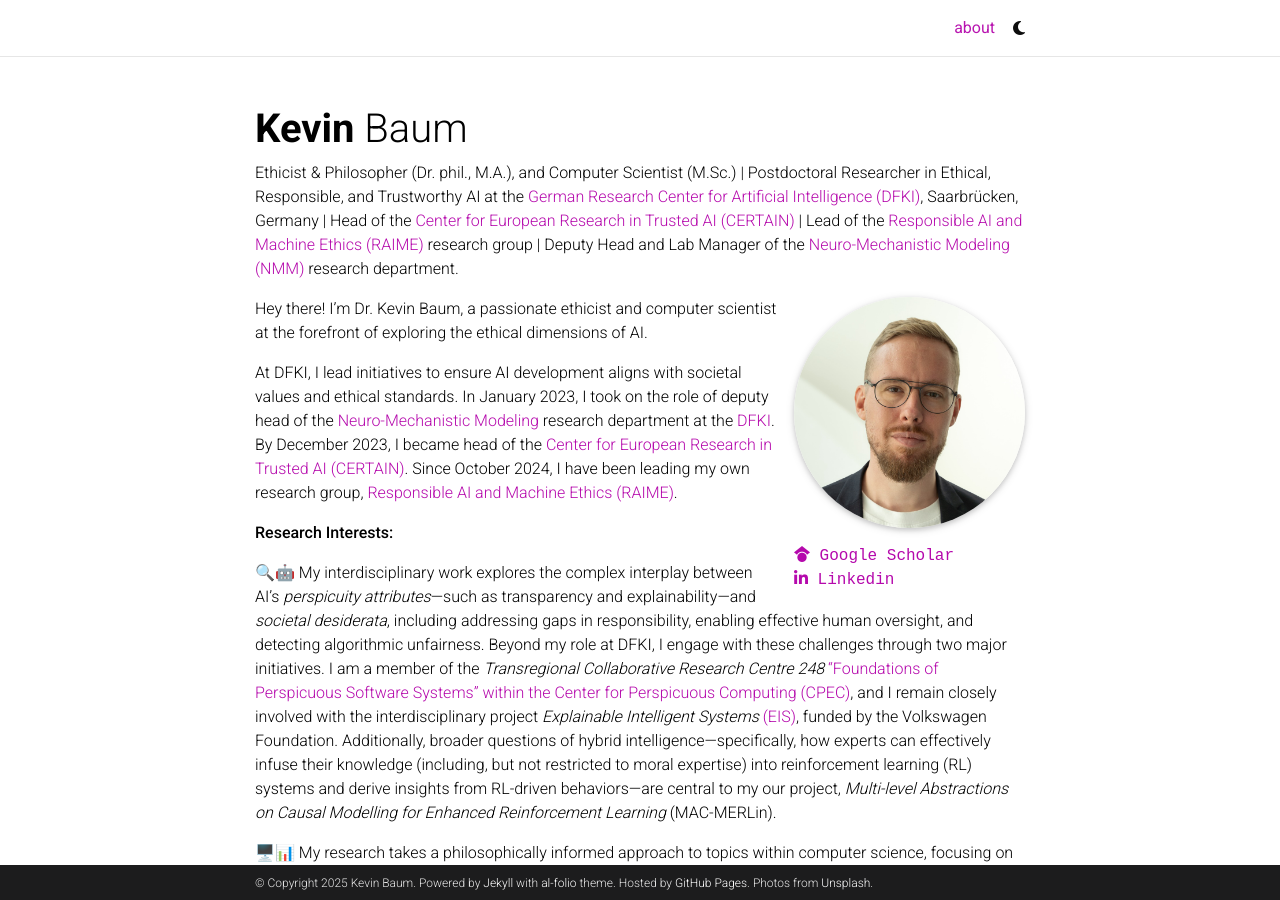
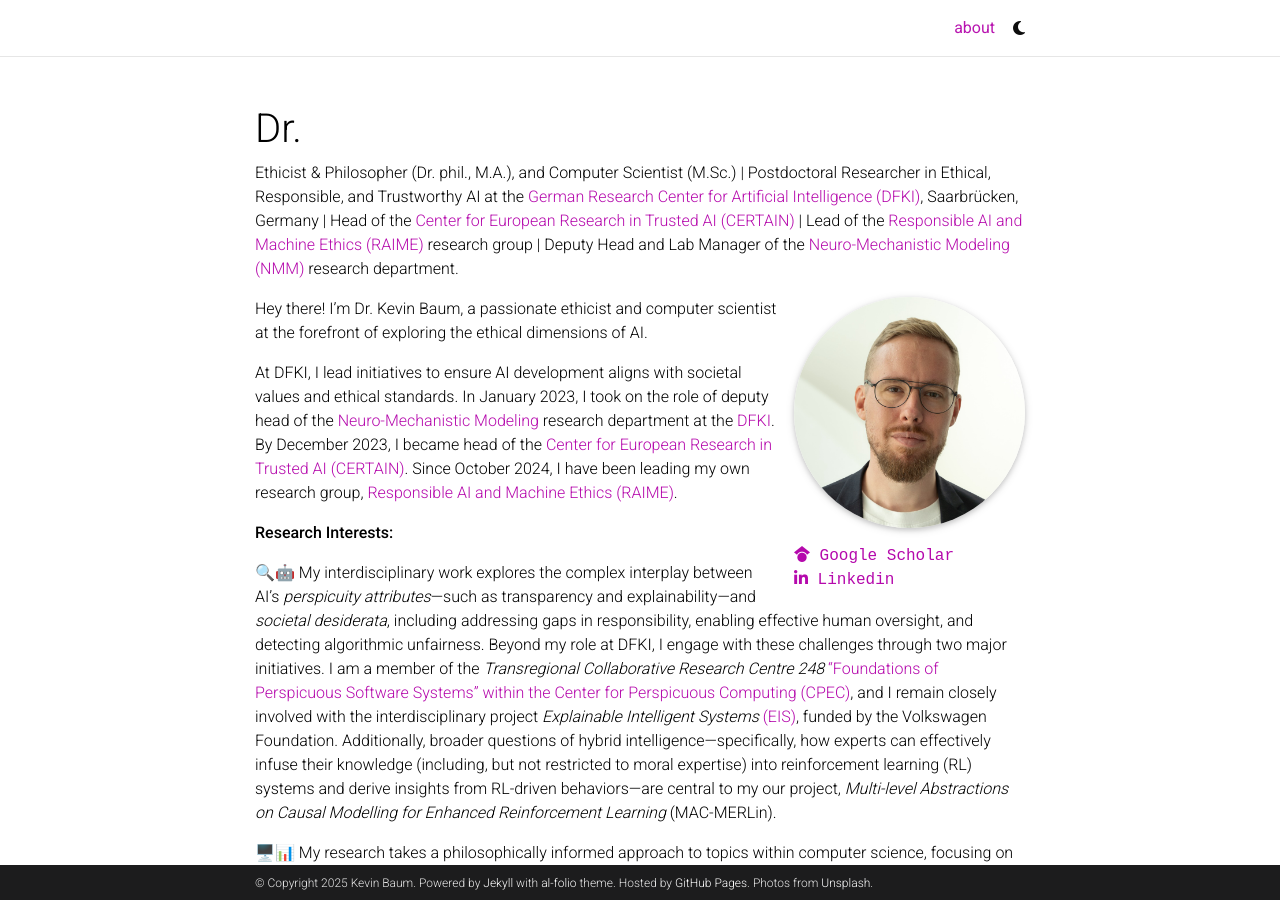
Before and after one commit to kcarbor/kcarbor.github.io, a Jekyll site: the page built from _pages/about.md, in a window 1280 px wide and 900 px high. Built offline with Jekyll 4.4.1, drawn with Linux system fonts in a browser that asks for light colours; nearby versions of some CDN libraries; full-size pictures stand in for the smaller copies a plugin makes; comment, search, counter and statistics services are not loaded; a style sheet for code colours, icons or effects is not loaded.

```diff
--- a/_config.yml
+++ b/_config.yml
@@ -2,7 +2,7 @@
 # Site settings
 # -----------------------------------------------------------------------------
 
-title: blank # the website title (if blank, full name will be used instead)
+title: Dr. # the website title (if blank, full name will be used instead)
 first_name: Kevin
 middle_name:
 last_name: Baum
```
